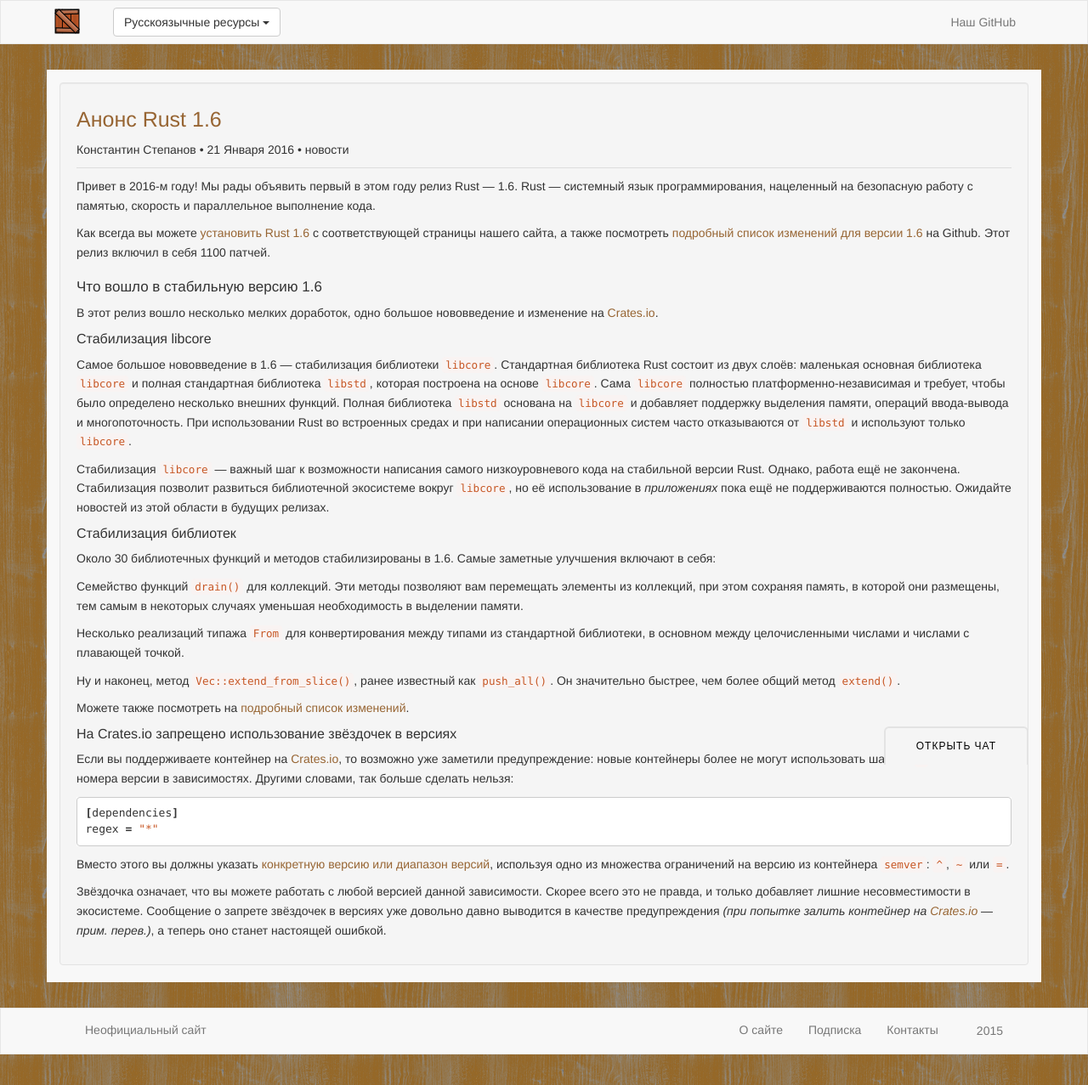
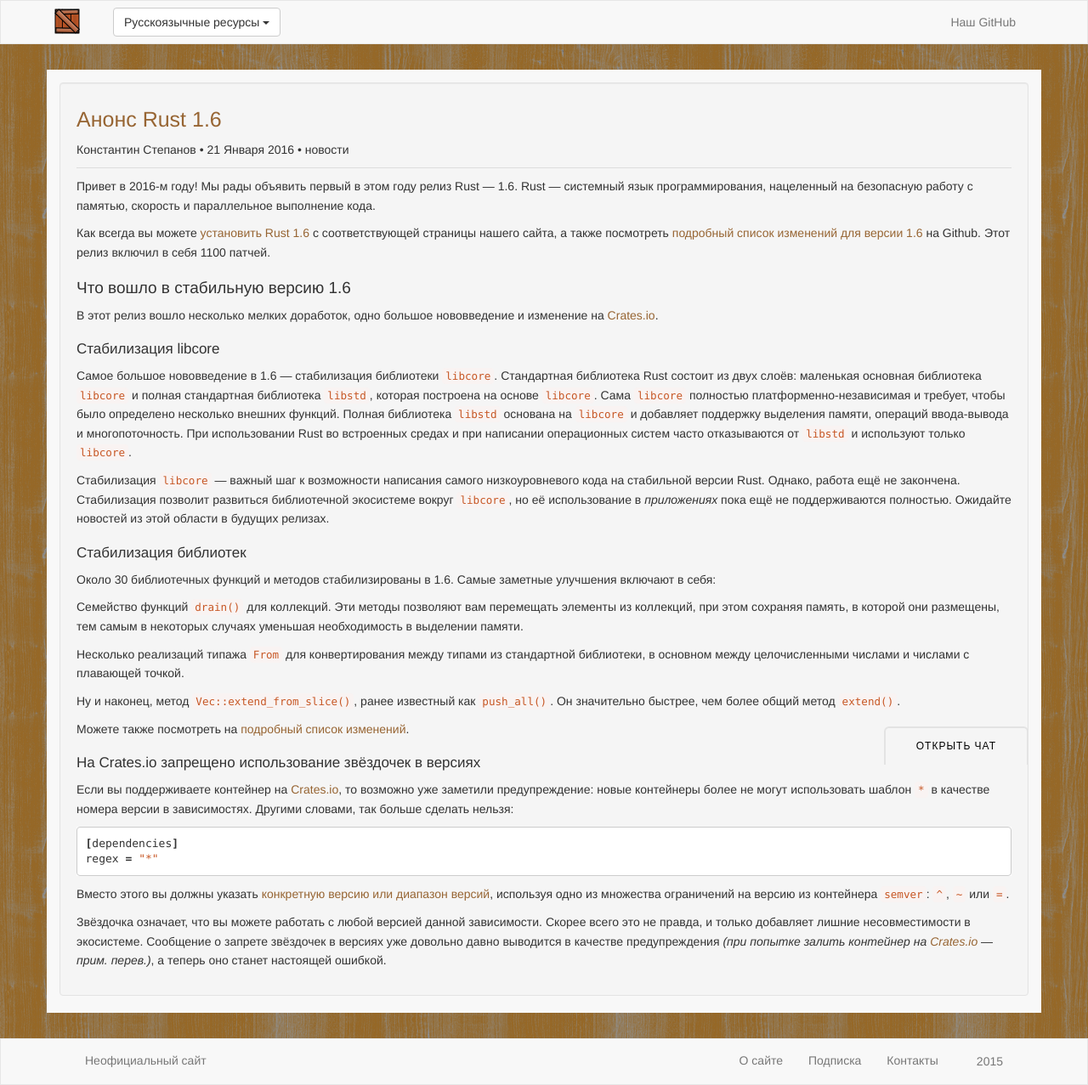
Before and after one commit to rust-lang-ru/rustycrate.ru, a Jekyll site: the page built from _posts/2016-01-21-Rust-1.6.md, in a window 1280 px wide. Shown: the whole page at 85% size. Built offline with Jekyll 4.4.1, drawn with Linux system fonts in a browser that asks for light colours; nearby versions of some CDN libraries; Markdown is read by kramdown in place of the engine named in the settings; comment, search, counter and statistics services are not loaded.

Commit message:
raise headers level

```diff
--- a/_posts/2016-01-21-Rust-1.6.md
+++ b/_posts/2016-01-21-Rust-1.6.md
@@ -13,12 +13,12 @@
 нашего сайта, а также посмотреть [подробный список изменений для версии 1.6][2]
 на Github. Этот релиз включил в себя 1100 патчей.
 
-### Что вошло в стабильную версию 1.6
+## Что вошло в стабильную версию 1.6
 
 В этот релиз вошло несколько мелких доработок, одно большое нововведение и
 изменение на [Crates.io](https://crates.io).
 
-#### Стабилизация libcore
+### Стабилизация libcore
 
 Самое большое нововведение в 1.6 — стабилизация библиотеки [`libcore`][3].
 Стандартная библиотека Rust состоит из двух слоёв: маленькая основная
@@ -36,7 +36,7 @@
 но её использование в *приложениях* пока ещё не поддерживаются полностью.
 Ожидайте новостей из этой области в будущих релизах.
 
-#### Стабилизация библиотек
+### Стабилизация библиотек
 
 Около 30 библиотечных функций и методов стабилизированы в 1.6.
 Самые заметные улучшения включают в себя:
@@ -54,7 +54,7 @@
 
 Можете также посмотреть на [подробный список изменений][2].
 
-#### На Crates.io запрещено использование звёздочек в версиях
+### На Crates.io запрещено использование звёздочек в версиях
 
 Если вы поддерживаете контейнер на [Crates.io](https://crates.io), то возможно
 уже заметили предупреждение: новые контейнеры более не могут использовать
```
